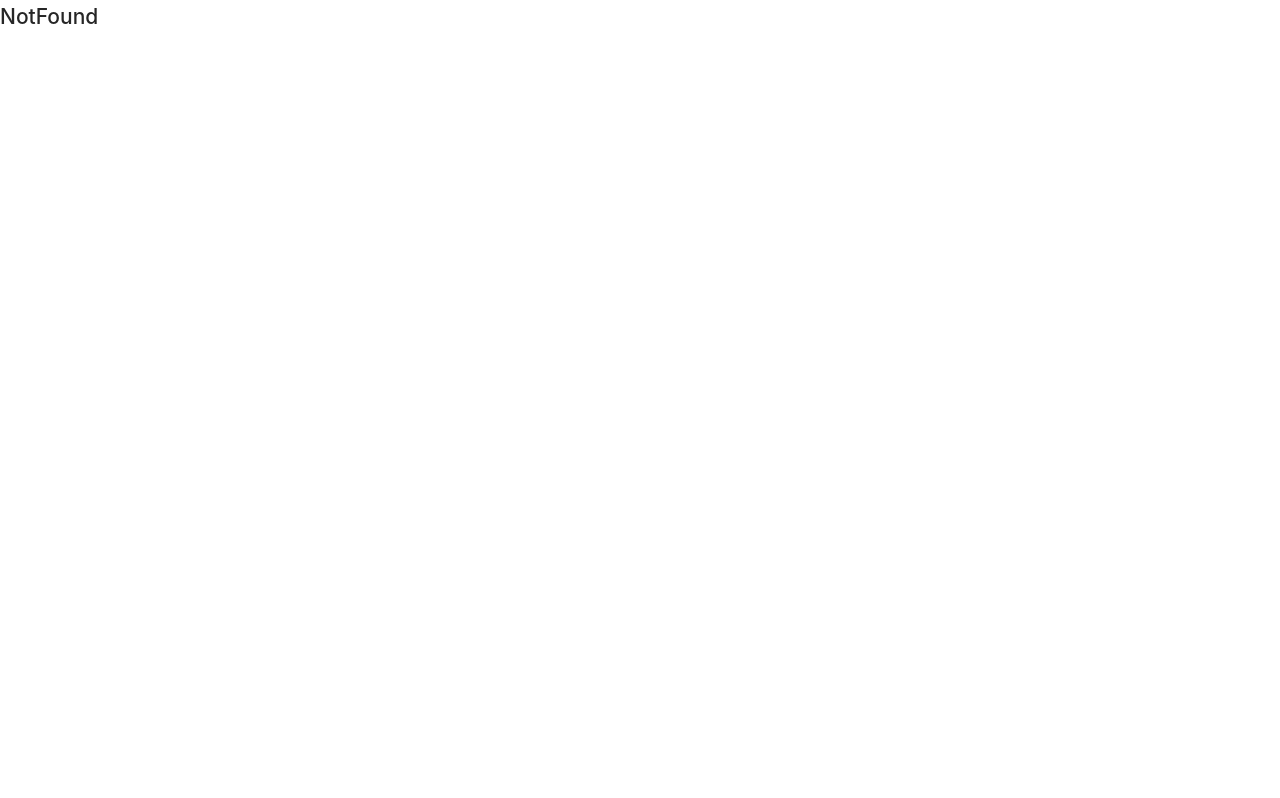
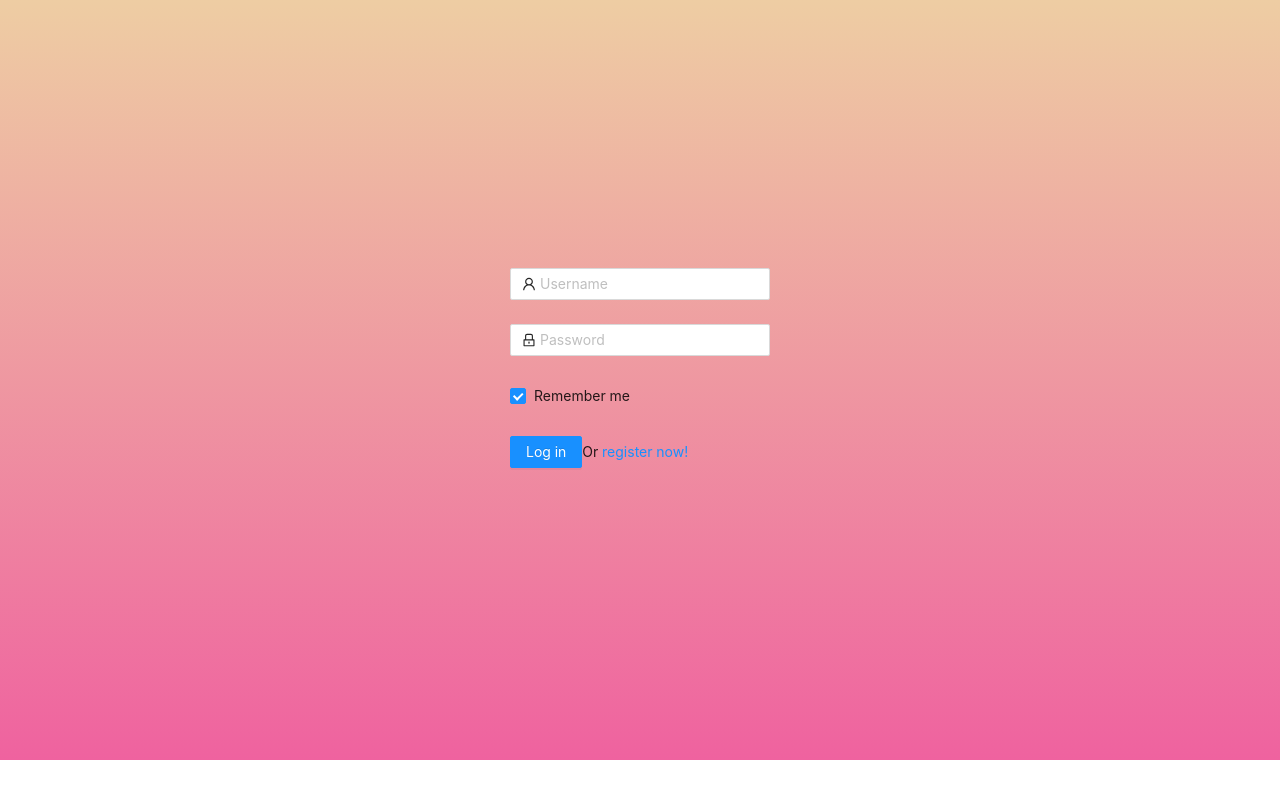
Before and after one commit to AmirAskaban/timing-app, a React (Create React App) app: page /timing-app/login in a window 1280 px wide. Built offline with nearby package versions, Linux system fonts and the light colour scheme.

Commit message:
set path to other pages

```diff
--- a/src/Components/App.js
+++ b/src/Components/App.js
@@ -14,11 +14,11 @@ function App() {
   return (
     <Routes>
       <Route path="/timing-app" element={<Home />} />
-      <Route path="/login" element={<Login />} />
-      <Route path="/SignUp" element={<SignUp />} />
-      <Route path="/Events" element={<Events />} />
-      <Route path="/about" element={<About />} />
-      <Route path="/contact" element={<Contact />} />
+      <Route path="/timing-app/login" element={<Login />} />
+      <Route path="/timing-app/SignUp" element={<SignUp />} />
+      <Route path="/timing-app/Events" element={<Events />} />
+      <Route path="/timing-app/about" element={<About />} />
+      <Route path="/timing-app/contact" element={<Contact />} />
       <Route path="/404" element={<NotFound />} />
       <Route path="*" element={<NotFound />} />
     </Routes>
--- a/src/Components/Layouts/FunHeader.js
+++ b/src/Components/Layouts/FunHeader.js
@@ -28,7 +28,7 @@ function FunHeader() {
               shape="round"
               icon={<LoginOutlined />}
               size="middle"
-              href="/login"
+              href="/timing-app/login"
             >
               Login
             </Button>
--- a/src/routes/Login.js
+++ b/src/routes/Login.js
@@ -66,7 +66,7 @@ function Login() {
 
             <Form.Item>
               <Button
-                href="/Events"
+                href="/timing-app/Events"
                 type="primary"
                 htmlType="submit"
                 className="login-form-button"
```
